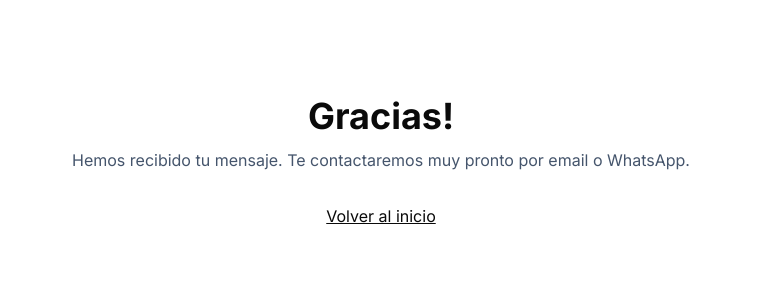
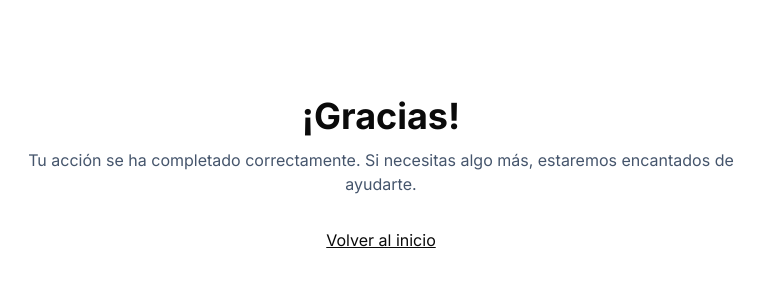
Before and after one commit to diemen10/AE, a Next.js app: page /gracias in a window 1280 px wide. Shown: the top 300 px of the page, without its empty margins (259-1023 px from the left). Built offline with nearby package versions, Linux system fonts and the light colour scheme.

Commit message:
Personalise thank-you page by submission source

```diff
--- a/src/app/api/contact/route.ts
+++ b/src/app/api/contact/route.ts
@@ -111,7 +111,10 @@ export async function POST(request: Request) {
     sendSlackNotification(payload),
   ]);
 
-  return NextResponse.redirect(new URL("/gracias", request.url), {
+  const redirectUrl = new URL("/gracias", request.url);
+  redirectUrl.searchParams.set("source", "contact");
+
+  return NextResponse.redirect(redirectUrl, {
     status: 303,
   });
 }
--- a/src/app/api/newsletter/route.ts
+++ b/src/app/api/newsletter/route.ts
@@ -46,7 +46,10 @@ export async function POST(request: Request) {
       });
     }
 
-    return NextResponse.redirect(new URL("/gracias", request.url), {
+    const redirectUrl = new URL("/gracias", request.url);
+    redirectUrl.searchParams.set("source", "newsletter");
+
+    return NextResponse.redirect(redirectUrl, {
       status: 303,
     });
   } catch (error) {
--- a/src/app/gracias/page.tsx
+++ b/src/app/gracias/page.tsx
@@ -1,14 +1,45 @@
 import Link from "next/link";
 
-export default function GraciasPage() {
+const messages = {
+  contact: {
+    title: "¡Gracias por contactarnos!",
+    body:
+      "Hemos recibido tu mensaje. Te escribiremos por email o WhatsApp en menos de 24 horas para revisar tu caso.",
+    ctaLabel: "Volver al inicio",
+    ctaHref: "/",
+  },
+  newsletter: {
+    title: "¡Suscripción confirmada!",
+    body:
+      "Te enviaremos recursos y avisos importantes sobre extranjería. Revisa tu bandeja de entrada (y la carpeta de spam por si acaso).",
+    ctaLabel: "Leer el blog",
+    ctaHref: "#servicios",
+  },
+  default: {
+    title: "¡Gracias!",
+    body:
+      "Tu acción se ha completado correctamente. Si necesitas algo más, estaremos encantados de ayudarte.",
+    ctaLabel: "Volver al inicio",
+    ctaHref: "/",
+  },
+} as const;
+
+type GraciasPageProps = {
+  searchParams: {
+    source?: string;
+  };
+};
+
+export default function GraciasPage({ searchParams }: GraciasPageProps) {
+  const variantKey = (searchParams.source ?? "default") as keyof typeof messages;
+  const variant = messages[variantKey] ?? messages.default;
+
   return (
     <div className="max-w-3xl mx-auto px-4 py-24 text-center">
-      <h1 className="text-3xl md:text-4xl font-bold">Gracias!</h1>
-      <p className="mt-3 text-slate-600">
-        Hemos recibido tu mensaje. Te contactaremos muy pronto por email o WhatsApp.
-      </p>
-      <Link href="/" className="inline-block mt-8 underline">
-        Volver al inicio
+      <h1 className="text-3xl md:text-4xl font-bold">{variant.title}</h1>
+      <p className="mt-3 text-slate-600">{variant.body}</p>
+      <Link href={variant.ctaHref} className="inline-block mt-8 underline">
+        {variant.ctaLabel}
       </Link>
     </div>
   );
```
